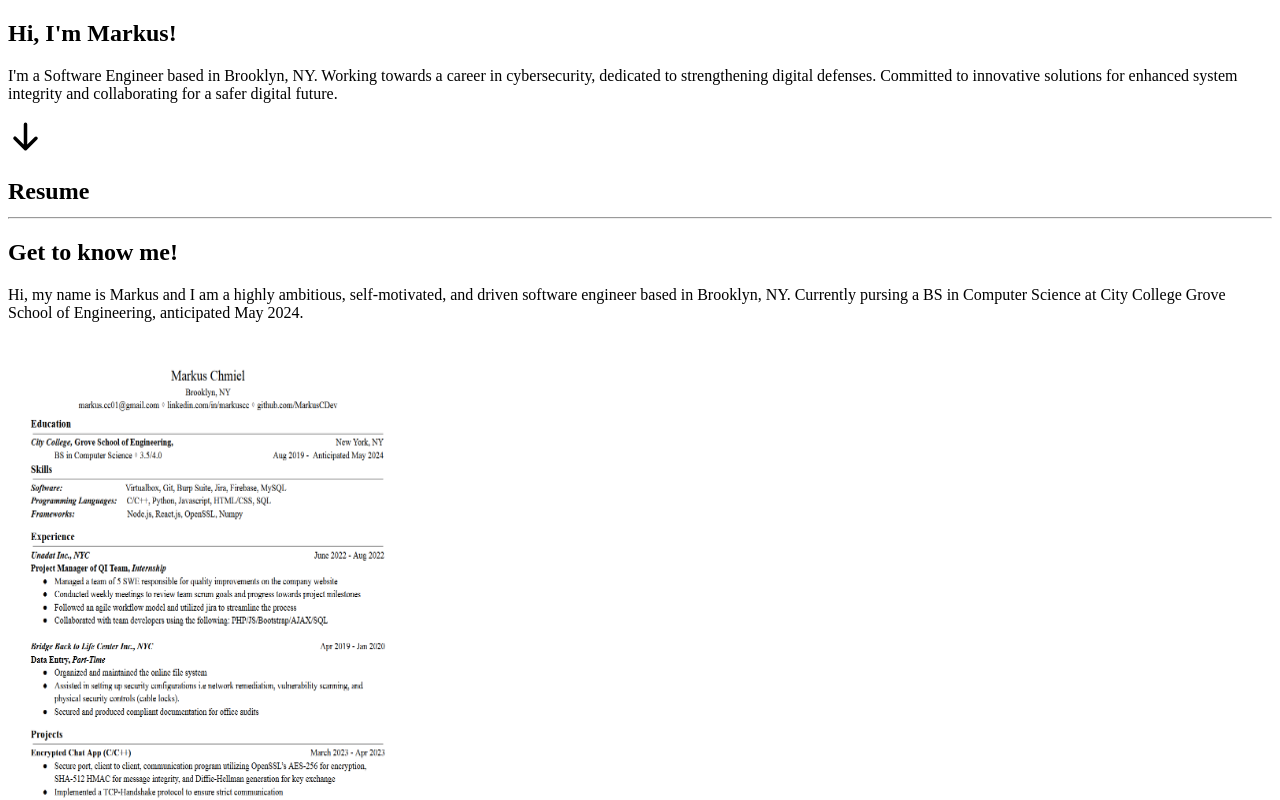
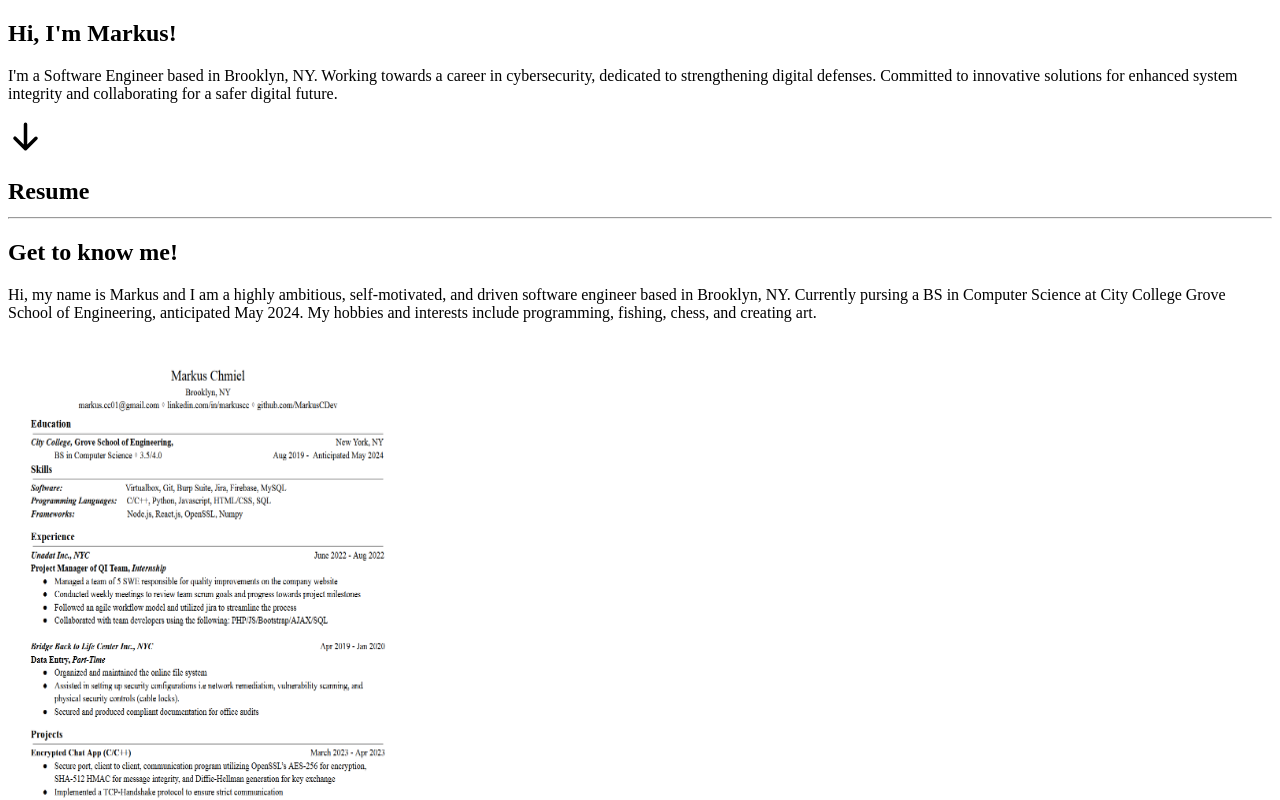
Before and after one commit to MarkusCDev/Current-Portfolio, a Next.js app: page / in a window 1280 px wide. Shown: the top 800 px of the page. Built offline with nearby package versions, Linux system fonts and the light colour scheme.

Commit message:
hobbies and interests

```diff
--- a/components/AboutSection.tsx
+++ b/components/AboutSection.tsx
@@ -44,7 +44,7 @@ const AboutSection = () => {
               <span className="font-bold">{" self-motivated"}</span>, and
               <span className="font-bold">{" driven"}</span> software engineer
               based in Brooklyn, NY. Currently pursing a BS in Computer Science at City
-              College Grove School of Engineering, anticipated May 2024.
+              College Grove School of Engineering, anticipated May 2024. My hobbies and interests include programming, fishing, chess, and creating art.
             </p>
             <br />
             <a
```
